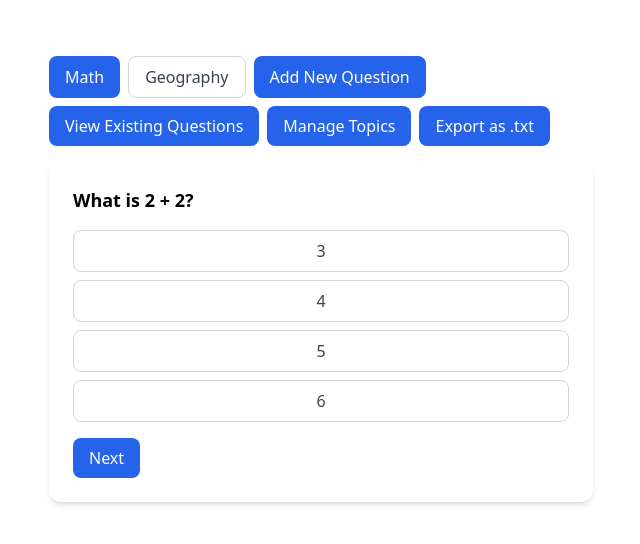
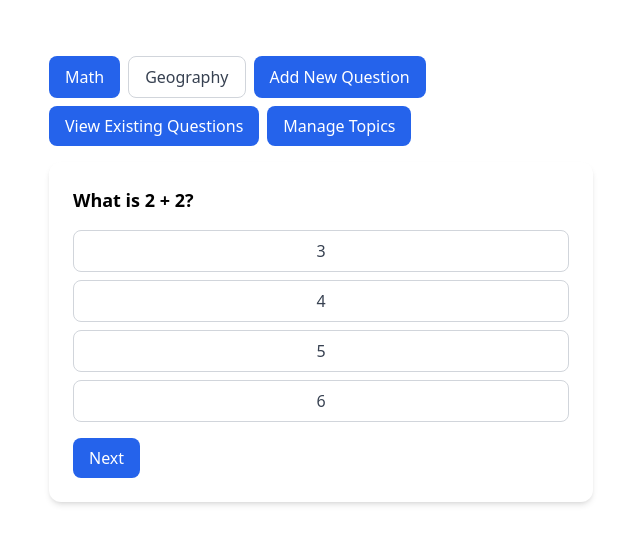
Before and after one commit to sutanazhry/drill, a React (Vite) app: page / in a window 1280 px wide. Shown: the top 544 px of the page, without its empty margins (319-959 px from the left). Built offline with nearby package versions, Linux system fonts and the light colour scheme.

Commit message:
Update QuizApp.jsx

```diff
--- a/src/QuizApp.jsx
+++ b/src/QuizApp.jsx
@@ -182,23 +182,6 @@ export default function QuizApp() {
     setSelectedTopic(nextTopic);
   };
 
-  const exportAsTxt = () => {
-    const lines = [];
-    for (const topic in quizData) {
-      quizData[topic].forEach((q) => {
-        lines.push(`q: ${q.question}`);
-        lines.push(`o: ${q.options.join(", ")}`);
-        lines.push(`a: ${q.answer}`);
-        lines.push("");
-      });
-    }
-    const blob = new Blob([lines.join("\n")], { type: "text/plain" });
-    const link = document.createElement("a");
-    link.href = URL.createObjectURL(blob);
-    link.download = "quiz_data.txt";
-    link.click();
-  };
-
   return (
     <div className="p-4 max-w-xl mx-auto mt-10">
       <div className="mb-4 flex gap-2 flex-wrap">
@@ -220,7 +203,6 @@ export default function QuizApp() {
         <Button onClick={() => setShowTopics(!showTopics)}>
           {showTopics ? "Hide Topics" : "Manage Topics"}
         </Button>
-        <Button onClick={exportAsTxt}>Export as .txt</Button>
       </div>
 
       {showTopics && (
```
